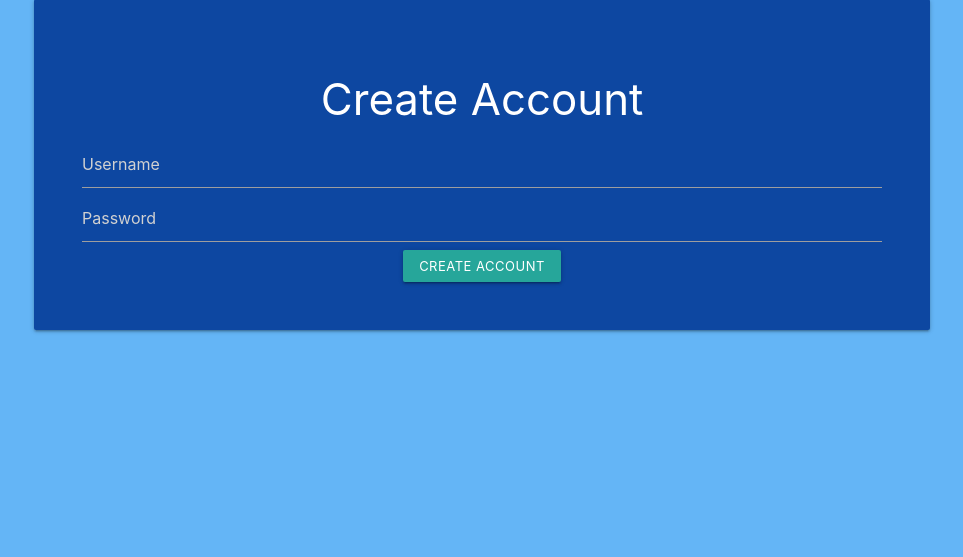
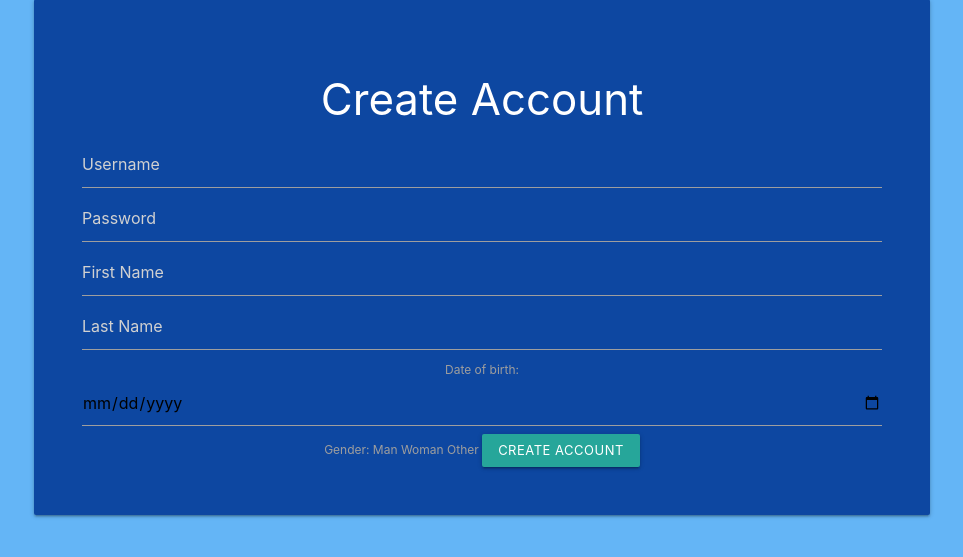
Before and after one commit to malikj2000/cs4111-projectpart3, a Flask app: page /create_account in a window 1280 px wide. Shown: the part 140-697 px from the top of the page, without its empty margins (158-1121 px from the left). Run offline with Flask 2, Linux system fonts and the light colour scheme; parts of the project's set-up code (start-up, migrations or seed data) failed here and were passed over.

Commit message:
updated create account page

```diff
--- a/templates/create_account.html
+++ b/templates/create_account.html
@@ -31,6 +31,18 @@
 
                 <input type="text" name="username" placeholder="Username">
                 <input type="password" name="password" placeholder="Password">
+		<input type="text" name="first_name" placeholder="First Name">
+		<input type="text" name="last_name" placeholder="Last Name">
+		<label>Date of birth:
+		<input type="date" name="dob">
+		</label>
+		<label>Gender:
+		<input type="radio" id="man" name="gender" value="man">
+		<label for="man">Man</label>
+		<input type="radio" id="woman" name="gender" value="woman">
+		<label for="woman">Woman</label>
+		<input type="radio" id="other" name="gender" value="other">
+		<label for="other">Other</label>
                 <input class="waves-effect waves-light btn-small" type="submit" value="Create Account">
             </form>
         </div>
```
